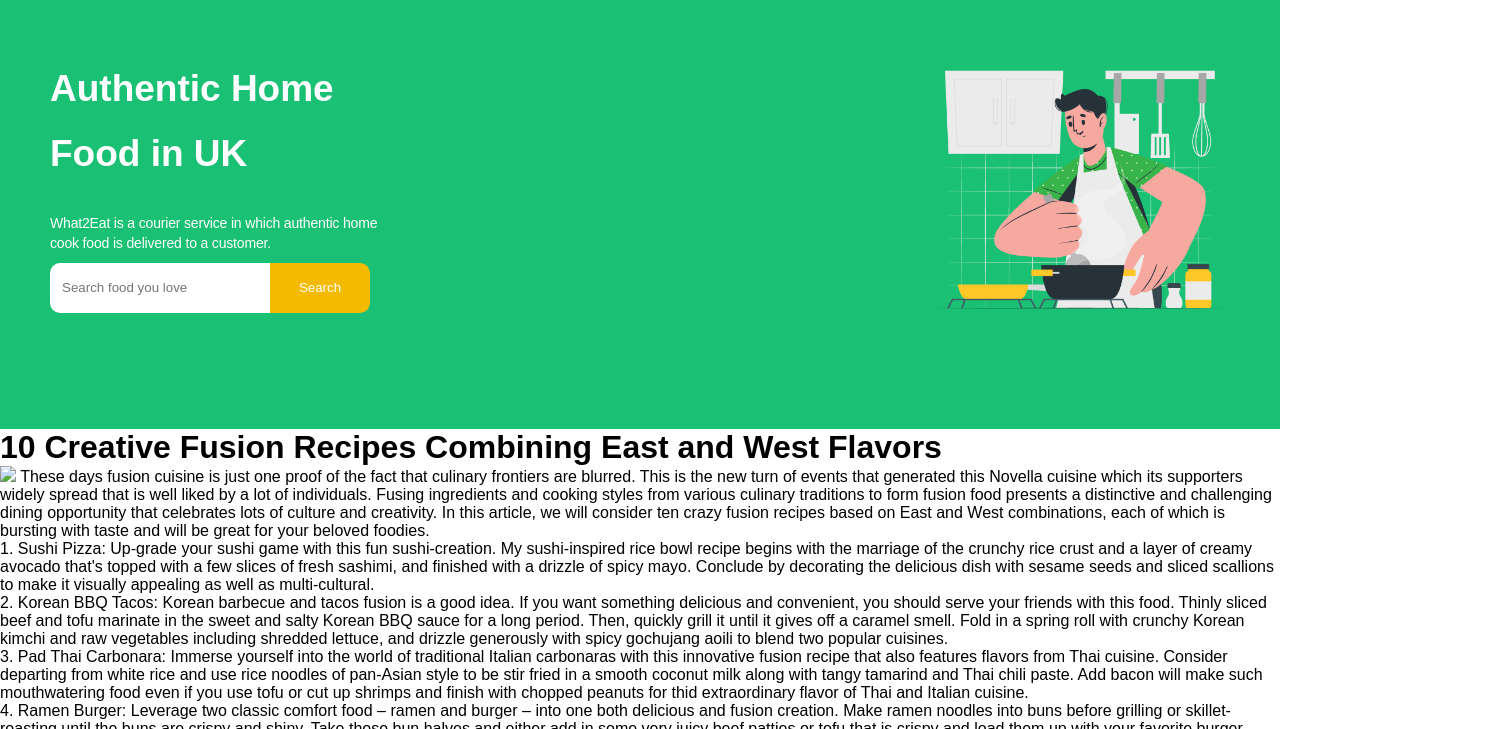
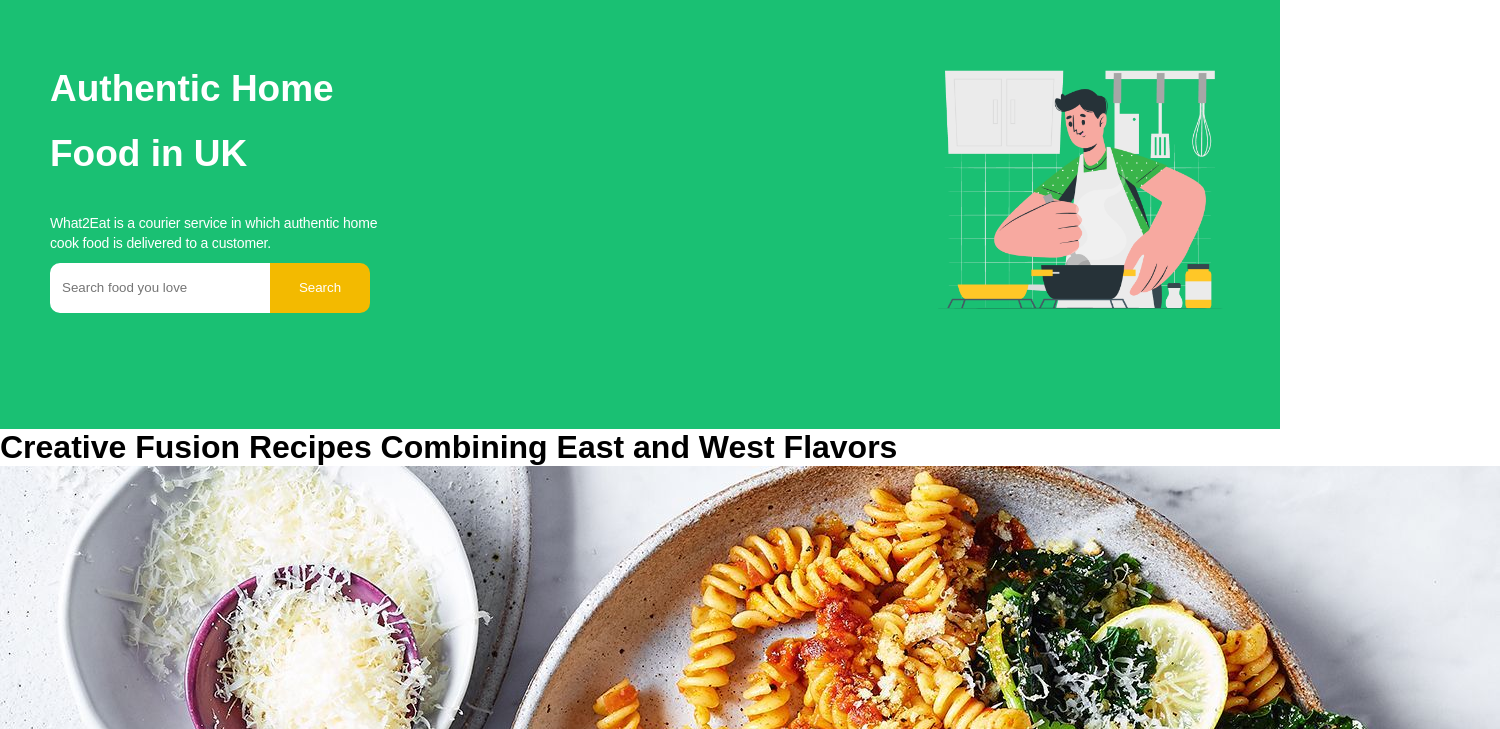
Before and after one commit to HaiderAli003/FusionFlavorFeast, a plain HTML site: page fusionfeast-recipes1.html in a window 1280 px wide. Shown: the part 71-800 px from the top of the page, 1500 px wide, since content can reach past the window. Drawn offline with Linux system fonts and the light colour scheme.

Commit message:
Update fusionfeast-recipes1.html

```diff
--- a/fusionfeast-recipes1.html
+++ b/fusionfeast-recipes1.html
@@ -57,9 +57,9 @@
     </section>
 
      <div>
-        <h1>10 Creative Fusion Recipes Combining East and West Flavors</h1>
+        <h1> Creative Fusion Recipes Combining East and West Flavors</h1>
         <p>
-          <img src="1.jpeg">
+          <img src="images/1.jpeg">
           These days fusion cuisine is just one proof of the fact that culinary frontiers are blurred. This is the new turn of events that generated this Novella cuisine which its supporters widely spread that is well liked by a lot of individuals. Fusing ingredients and cooking styles from various culinary traditions to form fusion food presents a distinctive and challenging dining opportunity that celebrates lots of culture and creativity. In this article, we will consider ten crazy fusion recipes based on East and West combinations, each of which is bursting with taste and will be great for your beloved foodies.        </p>
           <p>
             1. Sushi Pizza:
```
